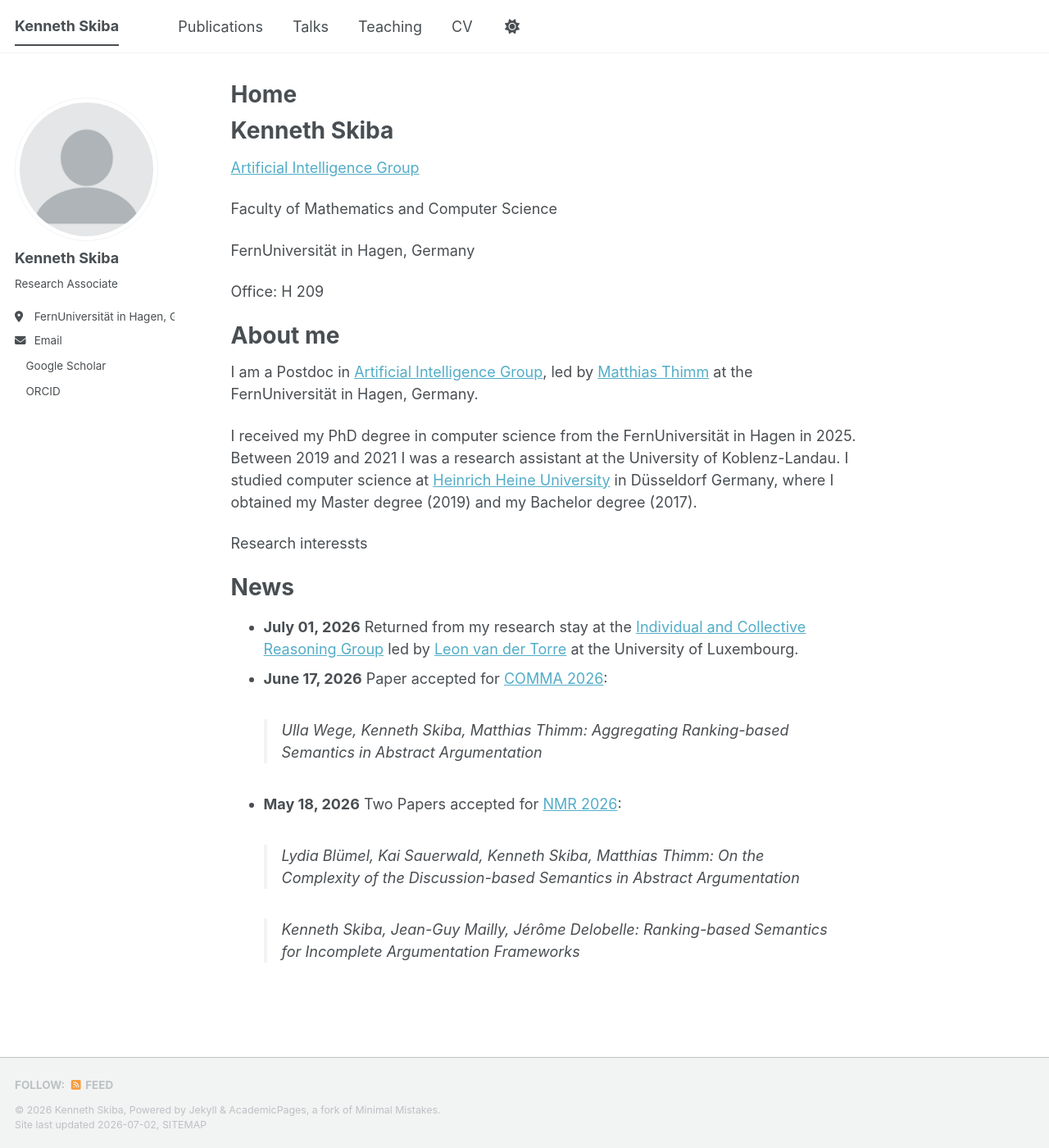
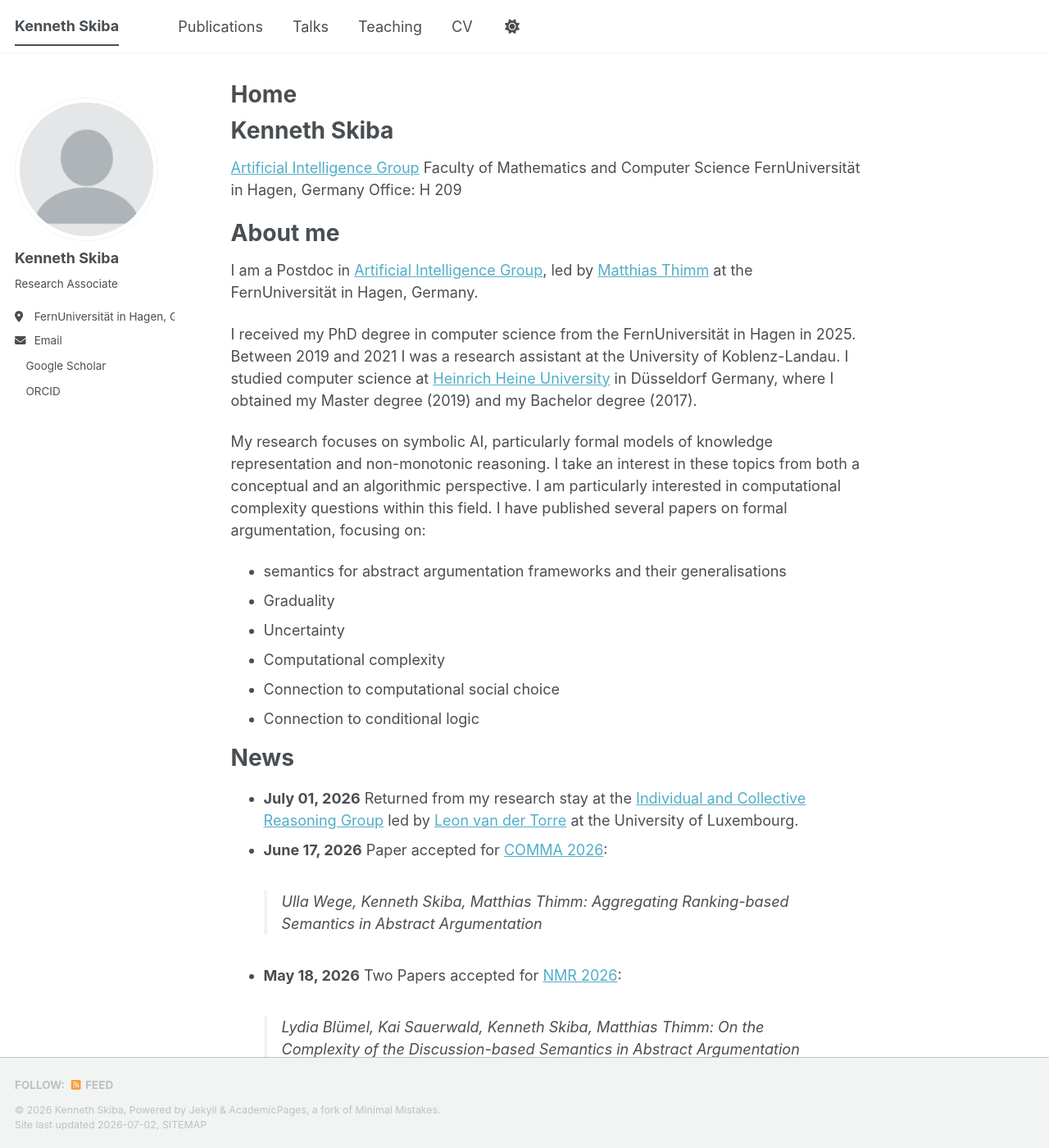
Before and after one commit to kennethskiba/kennethskiba.github.io, a Jekyll site: the page built from _pages/about.md, in a window 1280 px wide and 1400 px high. Shown: the whole window at 82% size. Built offline with Jekyll 4.4.1, drawn with Linux system fonts in a browser that asks for light colours; a style sheet for code colours, icons or effects is not loaded.

Commit message:
Update about.md

```diff
--- a/_pages/about.md
+++ b/_pages/about.md
@@ -9,11 +9,8 @@ redirect_from:
 Kenneth Skiba
 ======
 [Artificial Intelligence Group](https://www.fernuni-hagen.de/aig/en/)
-
 Faculty of Mathematics and Computer Science
-
 FernUniversität in Hagen, Germany
-
 Office: H 209
 
 About me
@@ -22,7 +19,15 @@ I am a Postdoc in [Artificial Intelligence Group](https://www.fernuni-hagen.de/a
 
 I received my PhD degree in computer science from the FernUniversität in Hagen in 2025. Between 2019 and 2021 I was a research assistant at the University of Koblenz-Landau. I studied computer science at [Heinrich Heine University](https://www.cs.hhu.de/en/) in Düsseldorf Germany, where I obtained my Master degree (2019) and my Bachelor degree (2017).
 
-Research interessts
+My research focuses on symbolic AI, particularly formal models of knowledge representation and non-monotonic reasoning. I take an interest in these topics from both a conceptual and an algorithmic perspective. I am particularly interested in computational complexity questions within this field.
+I have published several papers on formal argumentation, focusing on:
+- semantics for abstract argumentation frameworks and their generalisations
+- Graduality
+- Uncertainty
+- Computational complexity
+- Connection to computational social choice
+- Connection to conditional logic
+
 
 News
 ======
```
